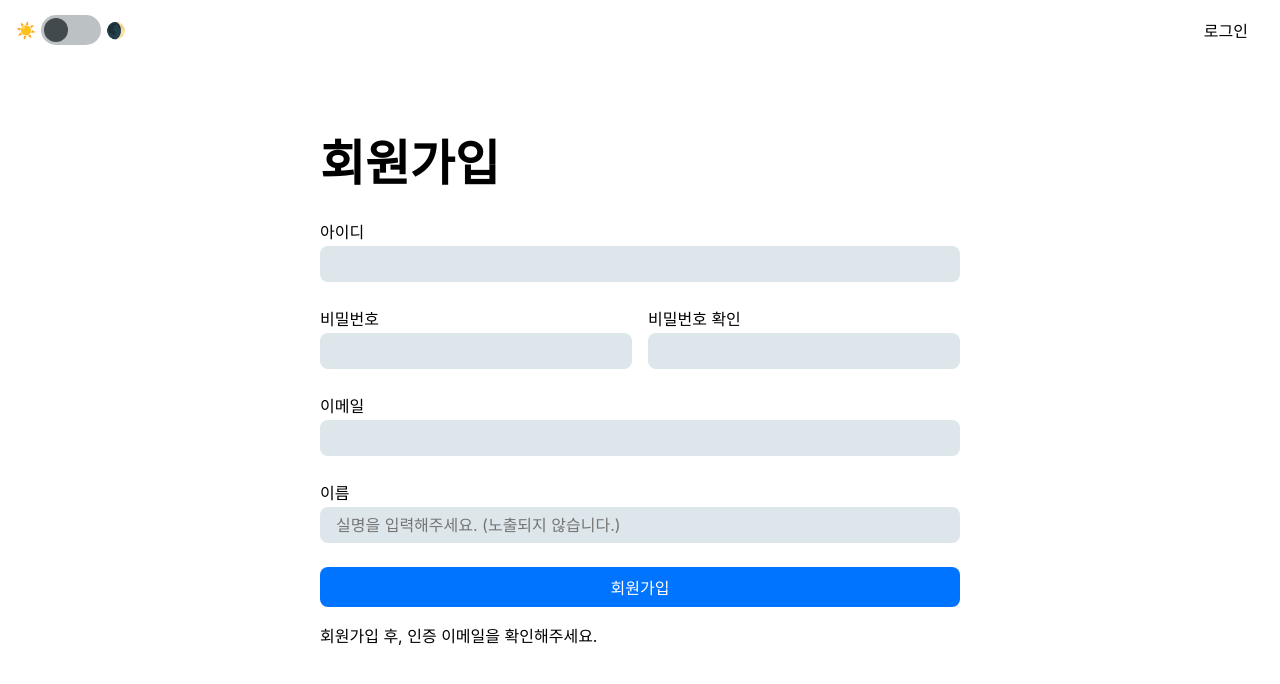
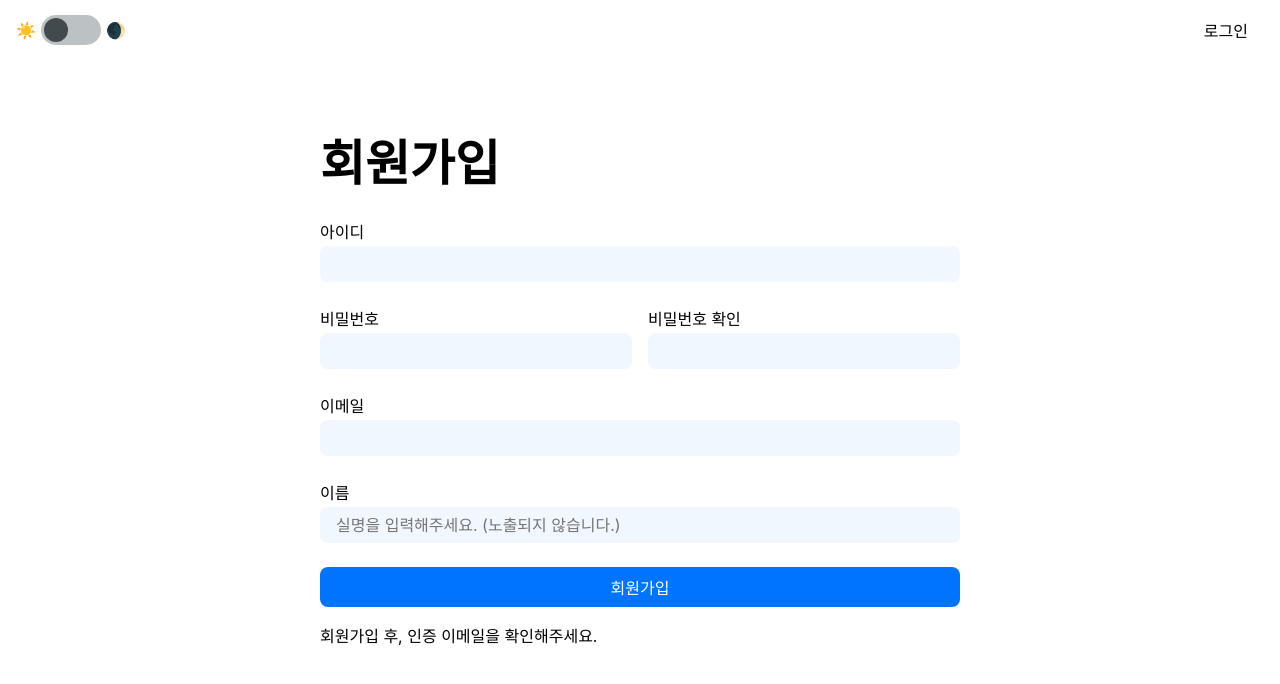
Before and after one commit to kimdoyeong/sunrinside-frontend, a React (Create React App) app: page /signup in a window 1280 px wide. Shown: the top 684 px of the page. Built offline with nearby package versions, Linux system fonts and the light colour scheme; no server answers; a web font is replaced by a local one.

Commit message:
Update color

```diff
--- a/src/components/ThreadList/Thread.tsx
+++ b/src/components/ThreadList/Thread.tsx
@@ -1,5 +1,5 @@
 import React from "react";
-import styled from "styled-components";
+import styled, { css } from "styled-components";
 import colors from "../../constants/colors";
 import viewport from "../../constants/viewport";
 import { Link } from "react-router-dom";
@@ -48,6 +48,12 @@ const Wrap = styled.div`
   padding: 0.5em 1em;
   align-items: center;
 
+  ${({ theme }) =>
+    theme.isDark &&
+    css`
+      background: ${colors.primaryBlack1};
+    `}
+
   @media screen and (max-width: ${viewport.mobile}) {
     font-size: 0.8rem;
   }
--- a/src/components/UI/Input.tsx
+++ b/src/components/UI/Input.tsx
@@ -1,5 +1,6 @@
 import React from "react";
 import styled, { css } from "styled-components";
+import colors from "../../constants/colors";
 
 const Input = styled.input`
   display: block;
@@ -7,7 +8,7 @@ const Input = styled.input`
   box-sizing: border-box;
   padding: 0.5em 1em;
   border: 0;
-  background: #dde6eb;
+  background: ${colors.primaryWhite1};
   border-radius: 0.5em;
   font-size: 1rem;
 
@@ -18,7 +19,7 @@ const Input = styled.input`
   ${({ theme }) =>
     theme.isDark &&
     css`
-      background: #45484a;
+      background: ${colors.primaryBlack1};
       color: white;
       ::placeholder {
         color: #b5b5b5;
--- a/src/constants/colors.ts
+++ b/src/constants/colors.ts
@@ -2,6 +2,7 @@ const colors = {
   white: "#ff0000",
   primary: "#0073ff",
   primaryWhite1: "#f0f7ff",
+  primaryBlack1: "#45484a",
 };
 
 export default colors;
```
